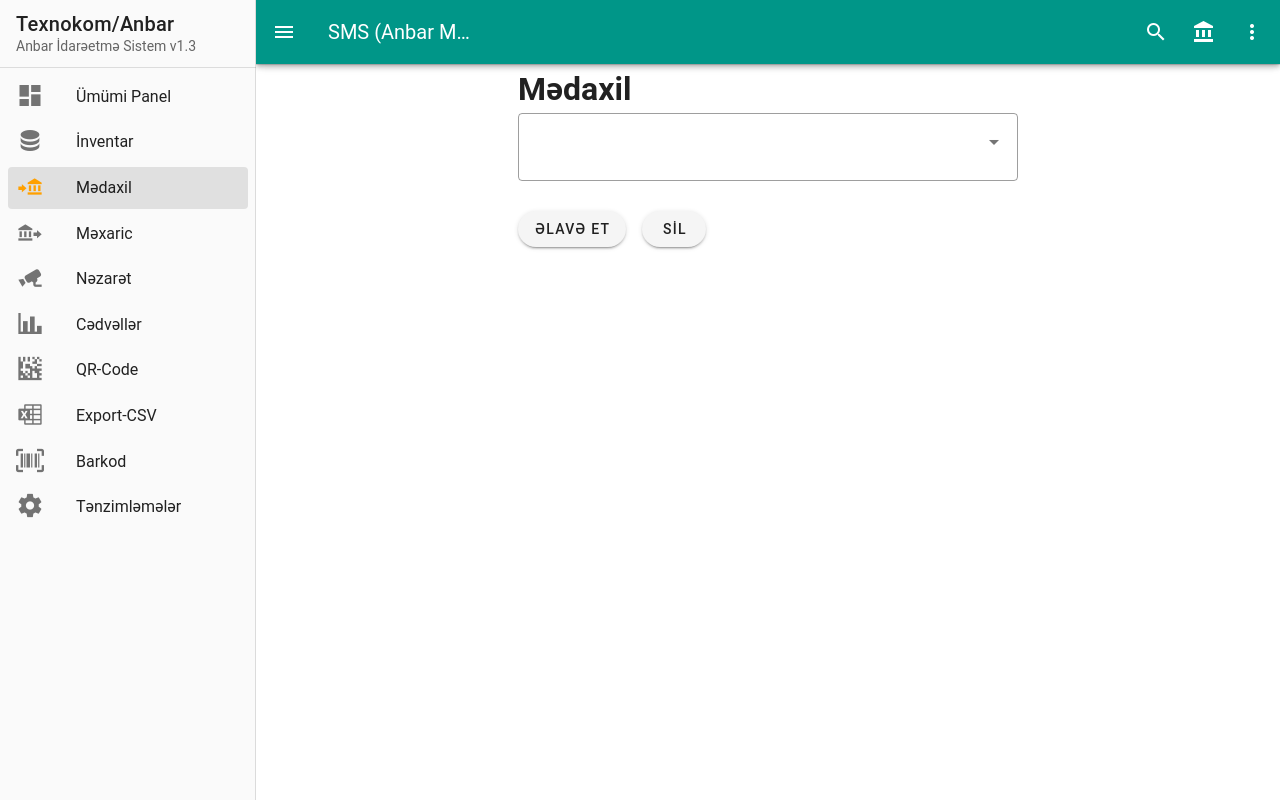
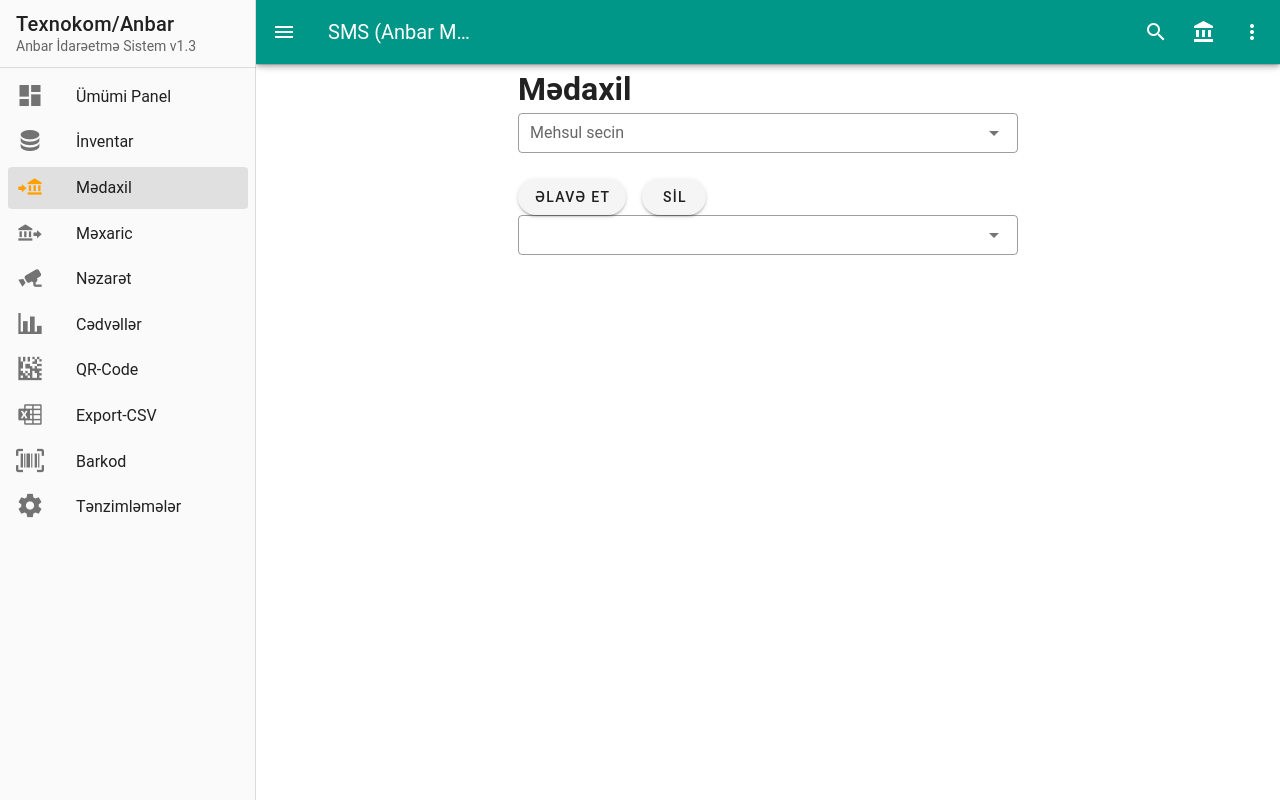
Before and after one commit to safarli/anbarapp, a Vue app: page /medaxil in a window 1280 px wide. Built offline with nearby package versions, Linux system fonts and the light colour scheme; a small style sheet from the web is missing.

Commit message:
a commit

```diff
--- a/src/views/Medaxil.vue
+++ b/src/views/Medaxil.vue
@@ -3,19 +3,35 @@
     <h1>Mədaxil</h1>
     <form>
       <v-select
+        label="Mehsul secin"
+        dense
         outlined
         chips
         multiple
+        :menu-props="{
+          'offset-y': true,
+          'max-width': 300,
+          'content-class': 'yellow pa-2 gosterme',
+        }"
         :items="items"
         v-model="values"
         @focus="showMenu"
         @keydown="updateItems"
       >
+        <!-- <template v-slot:item="data">
+          <v-list-item color="yellow">{{data.item}}</v-list-item>
+        </template> -->
+        <template v-slot:selection="data">
+          <v-chip class="ma-1" color="amber darken-2" dark>{{
+            data.item
+          }}</v-chip>
+        </template>
       </v-select>
 
       <v-btn rounded class="mr-4"> ƏLAVƏ ET</v-btn>
       <v-btn rounded> SİL </v-btn>
     </form>
+    <v-autocomplete outlined multiple dense> </v-autocomplete>
   </div>
 </template>
 
@@ -44,4 +60,7 @@ export default {
 </script>
 
 <style lang="scss">
+.gosterme{
+  display: none;
+}
 </style>
```
